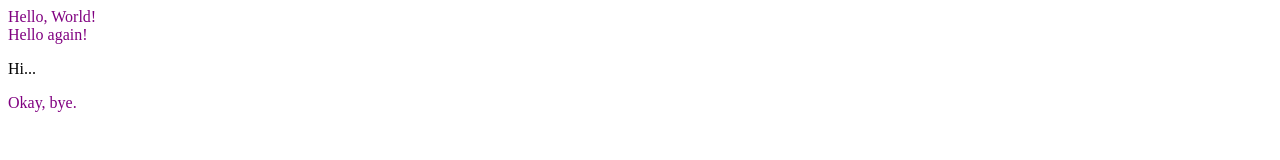
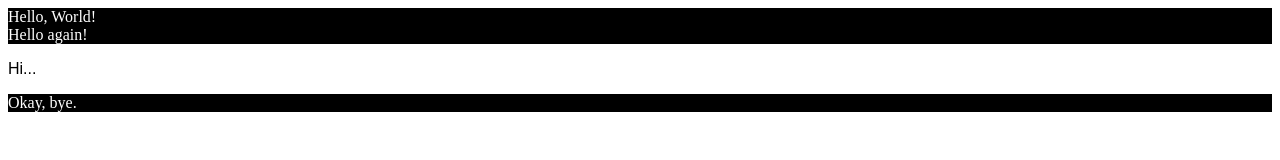
Before and after one commit to CharleneCastro/Learning-HTML-CSS, a plain HTML site: page CSS-Foundations/index.html in a window 1280 px wide. Drawn offline with Linux system fonts and the light colour scheme.

Commit message:
universal & type selector ex.'s

```diff
--- a/CSS-Foundations/styles.css
+++ b/CSS-Foundations/styles.css
@@ -1,3 +1,11 @@
+/* Universal Selector */
+* {
+    font-family: Arial;
+}
+
+/* Type Selector */
 div {
-    color: purple;
+    font-family: "Times New Roman";
+    color: white;
+    background-color: black;
   }
```
